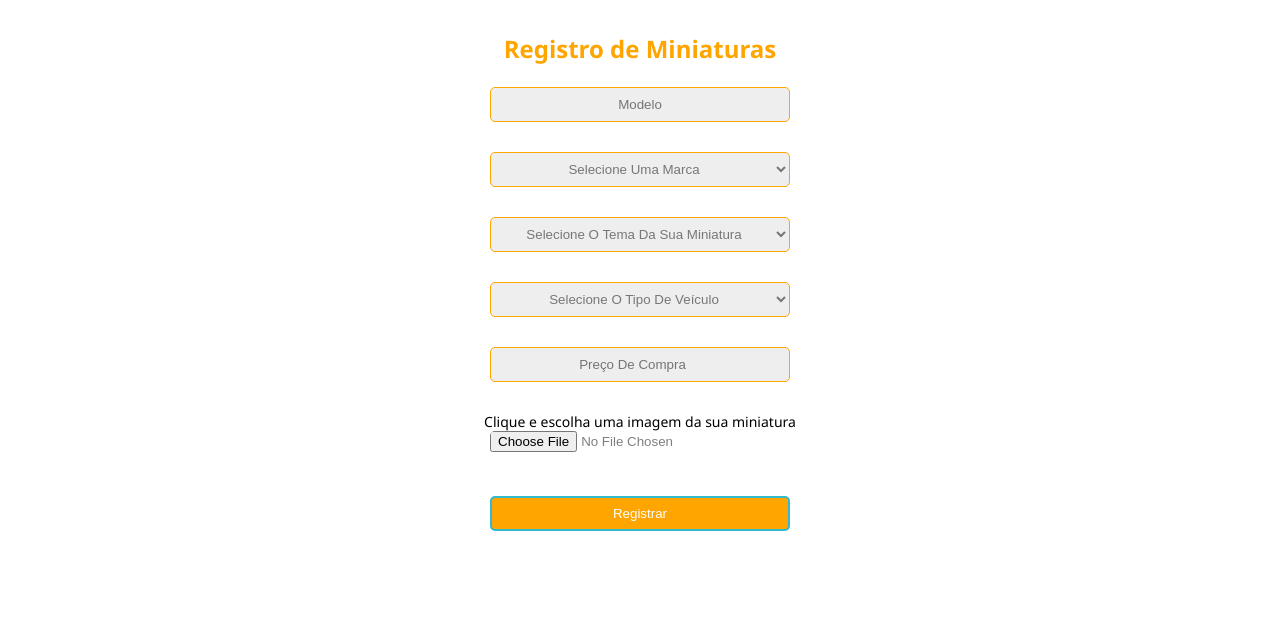
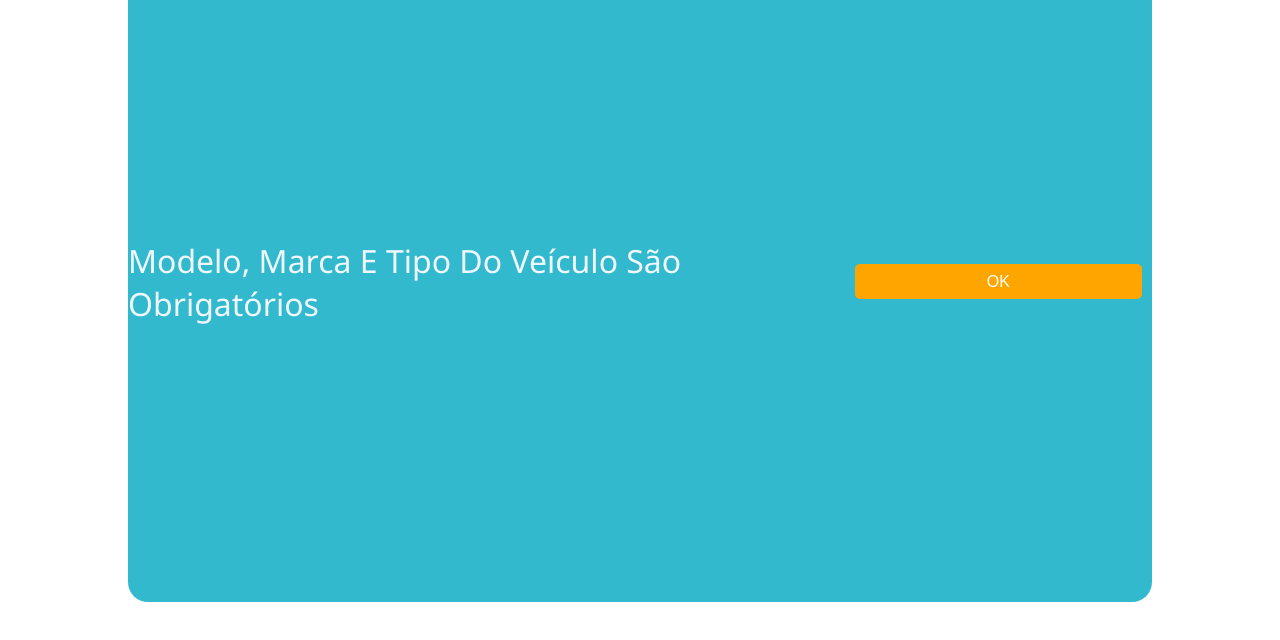
Before and after one commit to KauanLuc/WheelKnights, a website: page site/public/registerminiature.html in a window 1280 px wide. Both pictures are taken after a click on the button "Registrar". Shown: the part 58-698 px from the top of the page. Drawn offline with Linux system fonts and the light colour scheme.

Commit message:
Adição de pop-up para informar sobre o status do registro de miniatura

```diff
--- a/site/public/css/feed.css
+++ b/site/public/css/feed.css
@@ -411,6 +411,45 @@ body{
     cursor: pointer;
   }
 
+.mensagem_status{
+    justify-content: center;
+    align-items: center;
+    display: none;
+    width: 80vw;
+    height: 80vh;
+    background: #32B9CD;
+    color: aliceblue;
+    border-radius: 20px;
+    position: absolute;
+}
+
+.mensagem_status p{
+    font-family: 'Segoe UI';
+    font-size: 32px;
+    text-transform: capitalize;
+}
+
+.mensagem_status button{
+    padding: 1rem;
+    font-size: 1rem;
+    outline: none;
+    border: none;
+    border-radius: 5px;
+    margin-top: 1rem;
+    background-color: orange;
+    color: white;
+    cursor: pointer;
+    transition: .3s;
+    display: flex;
+    justify-content: center;
+    align-items: center;
+    margin: 0px 10px;
+}
+
+button:hover{
+    background-color: orangered;
+}
+
 @media (max-width: 1100px){
 
     .right_column, .search_top{
--- a/site/public/registerminiature.html
+++ b/site/public/registerminiature.html
@@ -34,6 +34,7 @@
 
         <div class="register_content">
 
+            <div class="mensagem_status" id="mensagem_status"><button onclick="hideMsg()">OK</button></div>
             <h1>Registro de Miniaturas</h1><br>
 
                 <input type="text" placeholder="Modelo" class="inputForm" id="modelo">
@@ -143,6 +144,15 @@ function goAlbum() {
     window.location.href = `dashboard/miniAlbum.html?idUsuario=${idUsuario}`;
 }
 
+function showMsg(){
+    mensagem_status.style.display = 'block';
+    mensagem_status.style.display = 'flex';
+}
+
+function hideMsg(){
+    mensagem_status.style.display = 'none';
+}
+
 function cadastrar() {
     var fkColecaoVar = idUsuario;
     var fkMarcaVar = Number(marca.value);
@@ -151,7 +161,6 @@ function cadastrar() {
     var fkTipoVeiculoVar = Number(tipoVeiculo.value);
     var valorCompraVar = Number(valorCompra.value);
 
-    // Crie um objeto FormData
     var formData = new FormData();
     formData.append('fkColecao', fkColecaoVar);
     formData.append('fkMarca', fkMarcaVar);
@@ -166,7 +175,11 @@ function cadastrar() {
         modeloVar === "" ||
         fkTipoVeiculoVar === null
     ) {
-        alert("Marca, modelo e Tipo do veículo são obrigatórios");
+        mensagem_status.innerHTML = `
+        <p>Modelo, Marca e Tipo do veículo são obrigatórios</p>
+        <button onclick="hideMsg()">OK</button>
+    `;
+        showMsg();
         return false;
     }
 
@@ -178,9 +191,16 @@ function cadastrar() {
         console.log("resposta: ", resposta);
 
         if (resposta.ok) {
-            alert("Miniatura cadastrada com sucesso!");
+            mensagem_status.innerHTML = `
+                <p>Miniatura ${modeloVar} cadastrada com sucesso</p>
+                <button onclick="hideMsg()">OK</button>
+            `;
+            showMsg();
         } else {
-            throw "Houve um erro ao tentar realizar o cadastro da miniatura.";
+            mensagem_status.innerHTML = `
+            <p>Houve um erro ao tentar realizar o cadastro da miniatura.</p>
+            <button onclick="hideMsg()">OK</button>
+        `;
         }
     })
     .catch(function(resposta) {
```
